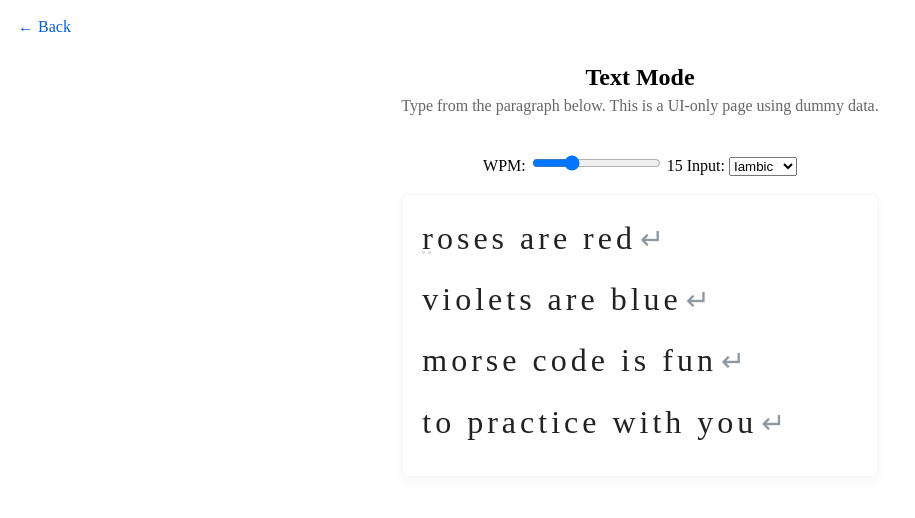
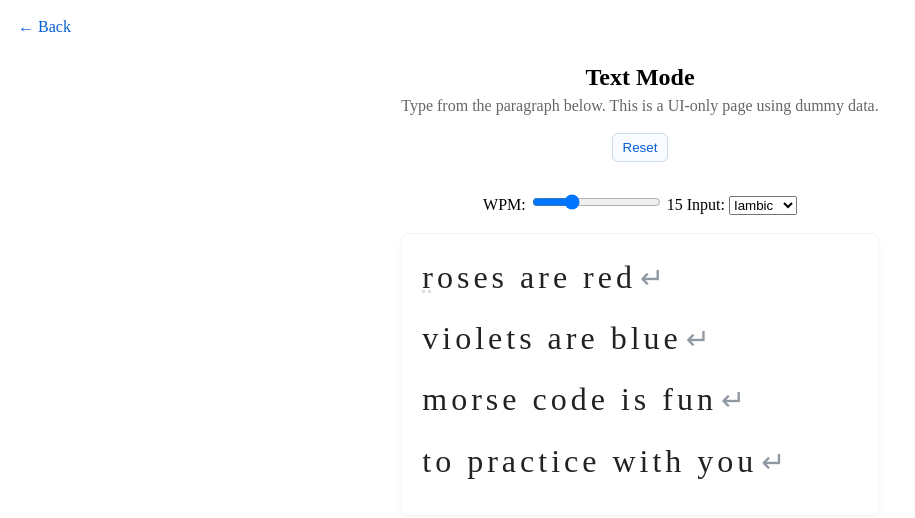
Before and after one commit to bivoje/morsepractice, a SvelteKit app: page /text in a window 1280 px wide. Shown: the top 518 px of the page, without its empty margins (0-915 px from the left). Built offline with nearby package versions, Linux system fonts and the light colour scheme.

Commit message:
Misc code cleanup

```diff
--- a/src-tauri/tauri.conf.json
+++ b/src-tauri/tauri.conf.json
@@ -14,7 +14,7 @@
       {
         "title": "morsepractice v1.0.0",
         "width": 800,
-        "height": 600,
+        "height": 650,
         "dragDropEnabled": false
       }
     ],
--- a/src/lib/morse.ts
+++ b/src/lib/morse.ts
@@ -2,7 +2,7 @@ import { on } from "svelte/events";
 
 export type MorseMap = Record<string, string>;
 
-const DEFAULT_MORSE: MorseMap = {
+export const DEFAULT_MORSE: MorseMap = {
     'A': '.-', 'B': '-...', 'C': '-.-.', 'D': '-..', 'E': '.', 'F': '..-.',
     'G': '--.', 'H': '....', 'I': '..', 'J': '.---', 'K': '-.-', 'L': '.-..',
     'M': '--', 'N': '-.', 'O': '---', 'P': '.--.', 'Q': '--.-', 'R': '.-.',
@@ -12,19 +12,19 @@ const DEFAULT_MORSE: MorseMap = {
     '0': '-----', '1': '.----', '2': '..---', '3': '...--', '4': '....-',
     '5': '.....', '6': '-....', '7': '--...', '8': '---..', '9': '----.',
 
-    '.': '.-.-.-', ',': '--..--', '?': '..--..', "'": '.----.', '!': '-.-.--',
-    '/': '-..-.', '(': '-.--.', ')': '-.--.-', '&': '.-...', ':': '---...',
-    ';': '-.-.-.', '=': '-...-', '+': '.-.-.', '-': '-....-', '_': '..--.-',
-    '"': '.-..-.', '$': '...-..-', '@': '.--.-.',
+    '.': '.-.-.-', ',': '--..--', '?': '..--..', "'": '.----.', '-': '-....-',
+    ';': '-.-.-.',
+    // '/': '-..-.', '(': '-.--.', ')': '-.--.-', '&': '.-...', ':': '---...',
+    // '=': '-...-', '+': '.-.-.', '_': '..--.-',
+    // '!': '-.-.--', '"': '.-..-.', '$': '...-..-', '@': '.--.-.',
 
     // prosigns
-    'AR': '.-.-.', // end of message
-    'AS': '.-...', // wait
-    'BT': '-...-', // new paragraph
-    'SK': '...-.-', // end of contact
-    'HH': '........', // error
-    'CT': '-.-.-', // start copying
-    'RN': '.-.-.', // next message follows
+    // 'HH': '........', // error
+    // 'SK': '...-.-', // end work
+    // 'SN': '...-.', // verify
+    // 'UA': '..-.-', // please repeat
+    // 'AS': '.-...', // wait
+    // 'AR': '.-.-.', // end message
 };
 
 export type InputResult = { char: string, offTimer: number, };
@@ -75,7 +75,7 @@ export class MorseDecode {
   // create binary search tree from map
   installMap(map: MorseMap) {
     const maxLen = Math.max(...Object.values(map).map(code => code.length));
-    const size = Math.pow(2, maxLen + 1) - 1;
+    const size = Math.pow(2, maxLen + 1);
     let tree = new Array<string | null>(size).fill(null);
 
     for (const [char, code] of Object.entries(map)) {
@@ -88,6 +88,9 @@ export class MorseDecode {
         } else {
           throw new Error(`invalid Morse symbol: ${symbol}`);
         }
+      }
+      if (tree[index] !== null) {
+        console.warn(`MorseDecode: warning, duplicate code for '${char}' and '${tree[index]}'`);
       }
       tree[index] = char;
     }
--- a/src/routes/MorseInput.svelte
+++ b/src/routes/MorseInput.svelte
@@ -1,6 +1,5 @@
 <script lang="ts">
   import { MorseDecodeWinder, MorseDecodeStraight, MorseDecodeIambic } from '$lib/morse';
-  import type { InputResult } from '$lib/morse';
 
 
   let {
@@ -8,8 +7,6 @@
     morseOnCallback = () => {},
     morseOffCallback = () => {},
   } = $props();
-
-  let offTimerHandle: number | null = null;
 
   let currentCode: string = $state(''); // current morse code buffer display
 
@@ -125,12 +122,13 @@
     }
   }
 
-  type InputMethod = 'raw' | 'straight' | 'winder' | 'paddle' | 'iambic';
+  type InputMethod = 'raw' | 'straight' | 'winder' | 'iambic';
 
   let method: InputMethod = $state('iambic');
   const decodeWinder: MorseDecodeWinder = new MorseDecodeWinder(morseOnCallback_, morseOffCallback_, emitCallback_);
   const decodeStraight: MorseDecodeStraight = new MorseDecodeStraight(morseOnCallback_, morseOffCallback_, emitCallback_);
   const decodeIambic: MorseDecodeIambic = new MorseDecodeIambic(morseOnCallback_, morseOffCallback_, emitCallback_);
+  decodeWinder.dumpTree();
 
   export function callMorseInput(key: string, pressed: boolean): void {
     if (method === 'raw') {
@@ -153,8 +151,6 @@
       } else {
         decodeStraight.input('', pressed);
       }
-
-    } else if (method === 'paddle') {
 
     } else if (method === 'iambic') {
       if (key == 'j') decodeIambic.input('.', pressed);
@@ -203,7 +199,6 @@
     <option value="raw">Raw</option>
     <option value="winder">Winder</option>
     <option value="straight">Straight</option>
-    <!-- <option value="paddle">Paddle</option> -->
     <option value="iambic">Iambic</option>
   </select>
 </label>
--- a/src/routes/text/+page.svelte
+++ b/src/routes/text/+page.svelte
@@ -98,6 +98,10 @@
       return;
     }
 
+    if (char == ';') {
+      char = '\n';
+    }
+
     if (char === 'Enter') char = '\n';
     if (char.length !== 1) return;
 
@@ -132,6 +136,10 @@
     <h1>Text Mode</h1>
     <p class="hint">Type from the paragraph below. This is a UI-only page using dummy data.</p>
 
+    <div class="controls">
+      <button onclick={() => init()} aria-label="Reset paragraph">Reset</button>
+    </div>
+
     <MorseInput
       bind:this={morseInput}
       emitCallback={letterInput}
@@ -164,8 +172,11 @@
   h1{margin:0 0 6px}
   .hint{color:#666;margin:0 0 18px}
 
-  .text-para{margin-top:18px;text-align:left;background:#fff;padding:18px;border-radius:8px;border:1px solid rgba(10,20,30,0.04);box-shadow:0 6px 14px rgba(20,30,60,0.03)}
+  .text-para{margin-top:18px;text-align:left;background:#fff;padding:18px;border-radius:8px;border:1px solid rgba(10,20,30,0.04);box-shadow:0 6px 14px rgba(20,30,60,0.03);
+    max-height:40vh;overflow:auto}
   .text-para p{margin:0 0 10px;line-height:1.6;color:#222;font-size:2rem;white-space:pre-wrap;word-break:break-word}
+  .controls{margin-top:12px;display:flex;gap:8px;justify-content:center;align-items:center}
+  .controls button{padding:6px 10px;border-radius:6px;border:1px solid #cfd9ea;background:#f8fbff;color:#065fd4;cursor:pointer}
   /* render an inline newline marker span at end of each line so it's selectable */
   .newline{color:#8b949e;margin-left:6px;font-size:0.9em;opacity:0.95;user-select:text}
   /* render chars inline so text selection and drag feel continuous */
```
